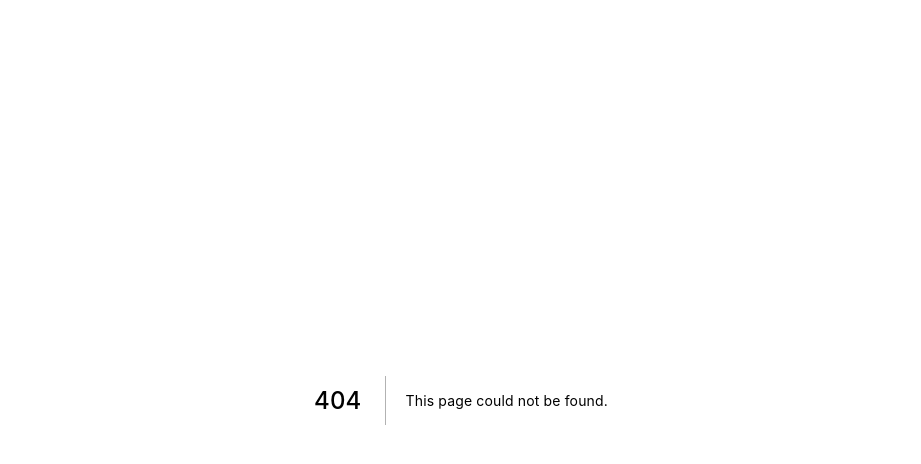
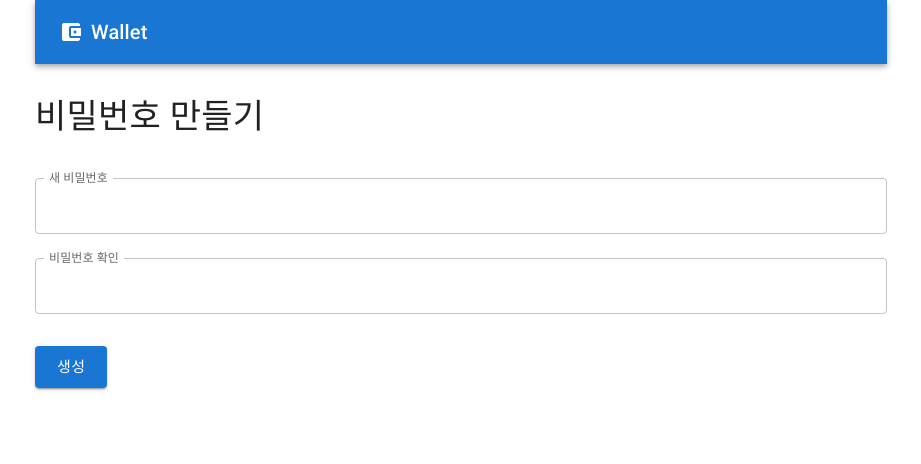
Before and after one commit to seonghyeonkimm/crypto-wallet, a Next.js app in the folder apps/wallet/: page /create-password in a window 1280 px wide. Before the commit this address had no page. Shown: the top 464 px of the page, without its empty margins (179-1100 px from the left). Built offline with nearby package versions, Linux system fonts and the light colour scheme.

Commit message:
Add /create-password Page

```diff
--- /dev/null
+++ b/apps/wallet/pages/create-password.tsx
@@ -0,0 +1,37 @@
+import { Typography, Button, Box, TextField } from "@mui/material";
+
+import { NextPageWithLayout } from "../types/next";
+import AppBarLayout from "../layouts/AppBarLayout";
+
+const CreatePasswordPage: NextPageWithLayout = () => {
+  return (
+    <Box mt={4}>
+      <Typography variant="h4">비밀번호 만들기</Typography>
+      <Box my={3} display="flex" flexDirection="column">
+        <TextField
+          label="새 비밀번호"
+          type="password"
+          margin="normal"
+          InputLabelProps={{
+            shrink: true,
+          }}
+        />
+        <TextField
+          label="비밀번호 확인"
+          type="password"
+          margin="normal"
+          InputLabelProps={{
+            shrink: true,
+          }}
+        />
+      </Box>
+      <Button variant="contained" size="large">
+        생성
+      </Button>
+    </Box>
+  );
+};
+
+CreatePasswordPage.Layout = AppBarLayout;
+
+export default CreatePasswordPage;
```
